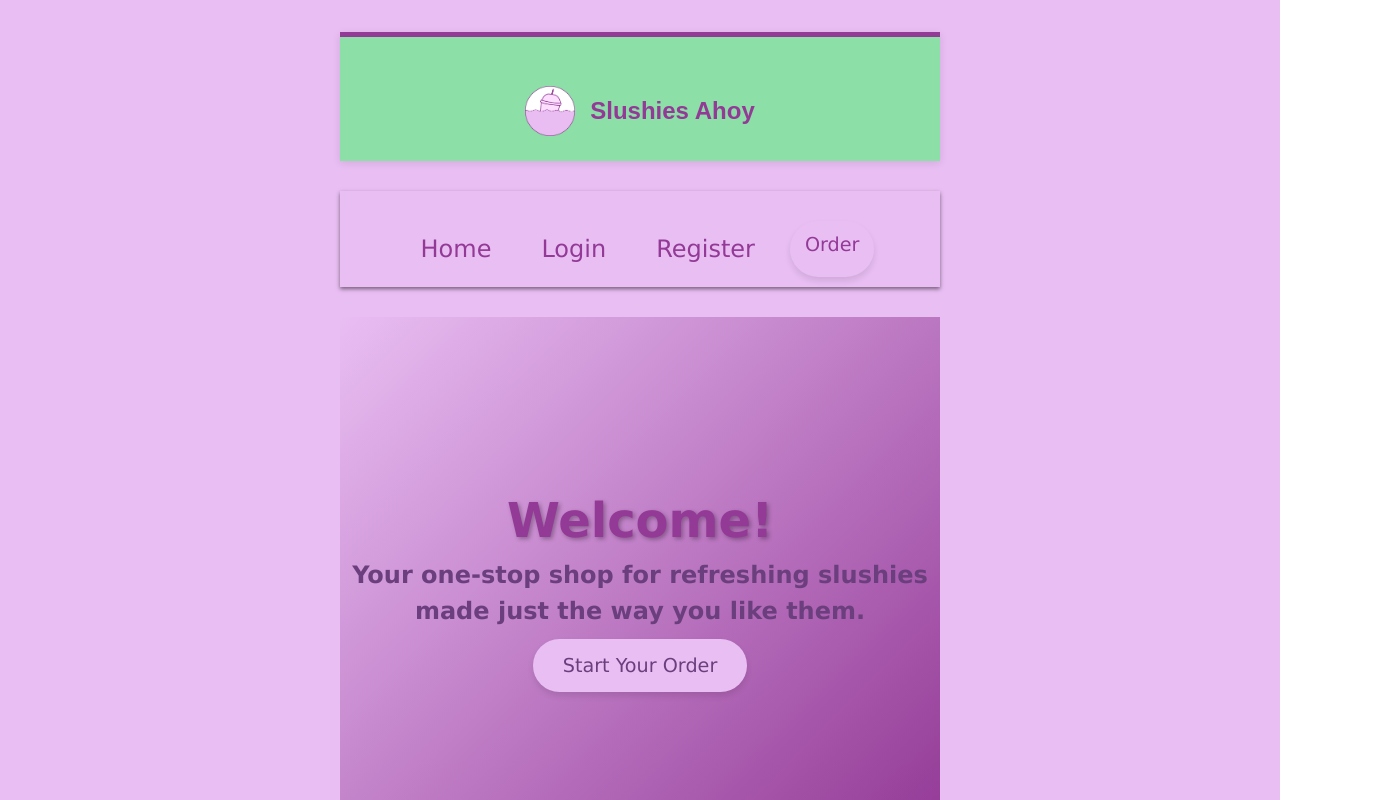
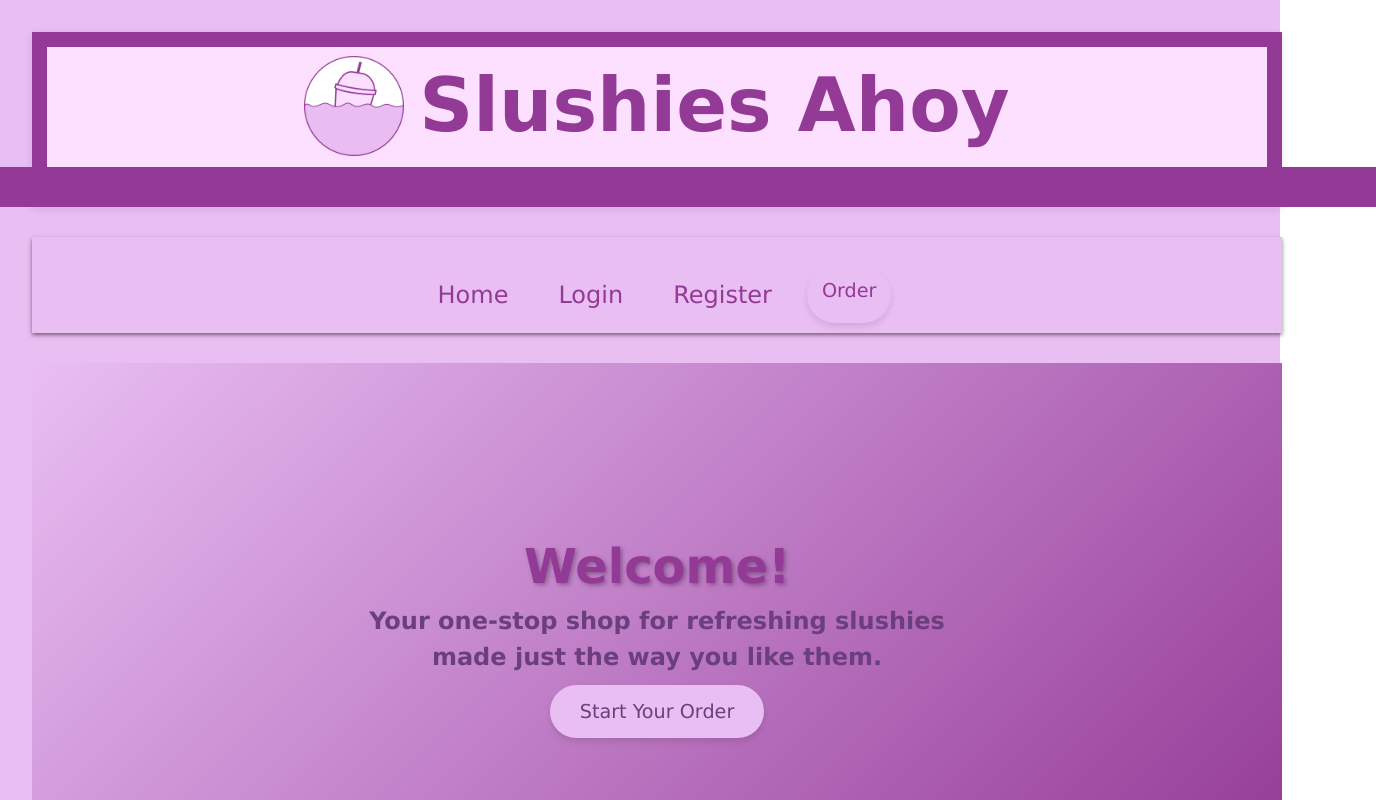
Before and after one commit to ryanwire123/Slushie_Firebase_App, a React (Vite) app: page / in a window 1280 px wide. Shown: the top 800 px of the page, 1376 px wide, since content can reach past the window. Built offline with nearby package versions, Linux system fonts and the light colour scheme; no server answers.

Commit message:
Update Header.css

```diff
--- a/src/components/Header.css
+++ b/src/components/Header.css
@@ -3,12 +3,16 @@
     display: flex;
     justify-content: center;
     align-items: center;
-    background-color: #8bdfa7; /* Light yellow background */
-    padding: 20px;
+    background-color: hwb(296 88% 0%); /* Light yellow background */
+    padding: 10px 0;
+    padding-bottom: 67px;
+    width: 1250px;
     color: #333; /* Dark text color for readability */
     box-shadow: 0 2px 8px rgba(0, 0, 0, 0.1); /* Soft shadow for depth */
     position: sticky;
     top: 0;
+    height: 175px;
+    box-sizing: border-box;
     z-index: 1000;
 }
 
@@ -20,30 +24,63 @@
 
 /* App Logo Styling */
 .app-logo {
-    width: 50px;
-    height: 50px;
+    width: 100px;
+    height: 100px;
     margin-right: 15px;
+    display: block;
+}
+/* Verdana */
+/* App Title Styling */
+.app-title {
+    font-size: 75px;
+    font-family: 'Verdana', sans-serif;
+    font-weight: bold;
+    color: #933996; /* Purple color for the app title */
+    line-height: 1.1px;
+    margin: 0;
 }
 
-/* App Title Styling */
-.app-title {
-    font-size: 24px;
-    font-weight: bold;
-    color: #933996; /* Purple color for the app title */
-}
 
-/* Header Hover Effect */
-.app-header:hover {
-    background-color: #8bdfa7; /* Green background on hover for the header */
-}
-
-/* Optional Border/Accent for Header */
 .app-header:before {
     content: '';
     position: absolute;
     top: 0;
     left: 0;
     width: 100%;
-    height: 5px;
+    height: 15px;
+    background-color: #933996;
+}
+
+.app-header2:before {
+    content: '';
+    position: absolute;
+    top: 0;
+    left: 0;
+    width: 15px;
+    height: 100%;
+    background-color: #933996;
+}
+
+.app-header2:after {
+    content: '';
+    position: absolute;
+    top: 1;
+    bottom: 0px;
+    left: 1;
+    right: 0;
+    width: 15px;
+    height: 100%;
     background-color: #933996; /* Purple accent bar at the top */
 }
+
+.app-header:after {
+    content: '';
+    position: absolute;
+    top: 1;
+    bottom: 0px;
+    left: 10;
+    /* change this if we dont want the bar to go across the whole screen */
+    width: 115%;
+    height: 40px;
+    background-color: #933996; /* Purple accent bar at the top */
+}
```
